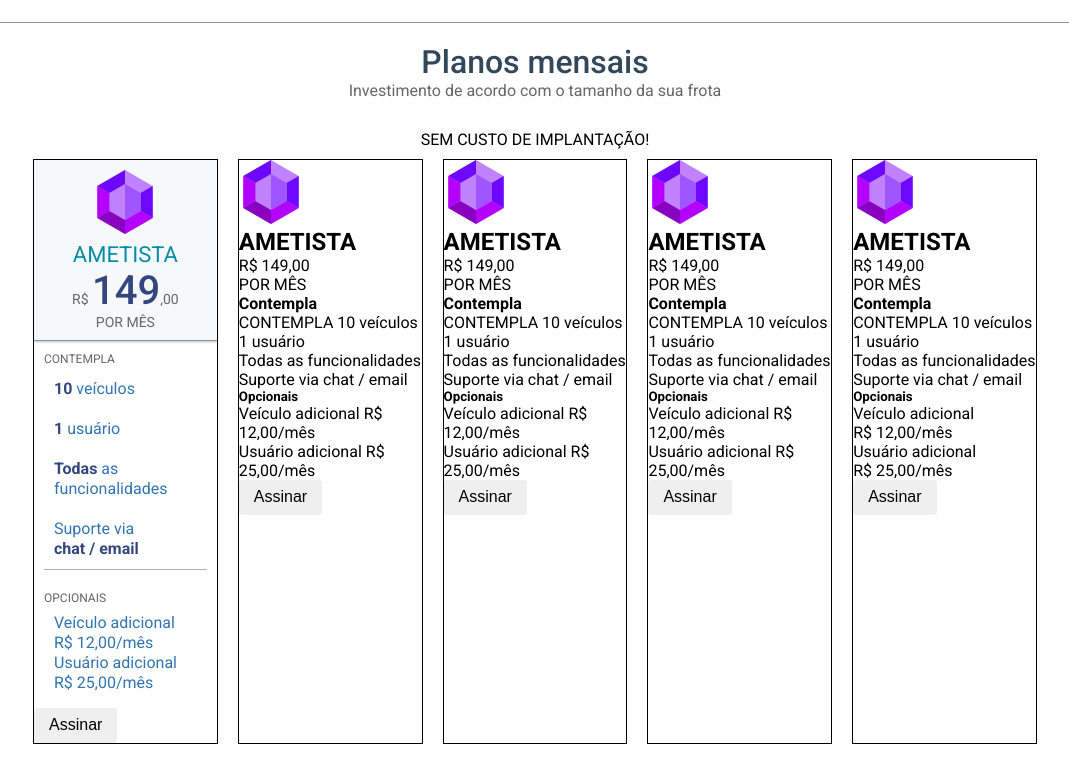
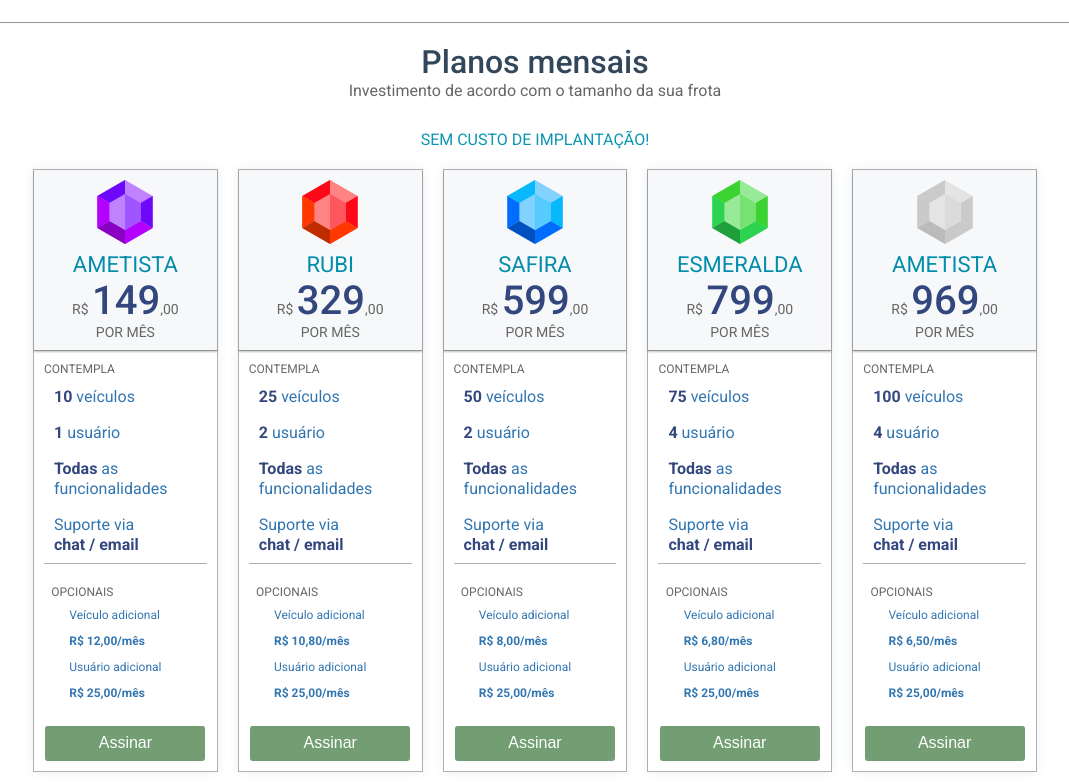
Before and after one commit to FalconiN/clone_EXP_Frota, a plain HTML site: page index.html in a window 1280 px wide. Shown: the part 1726-2508 px from the top of the page, without its empty margins (105-1174 px from the left). Before the commit the page ends 2480 px from the top, so only its background shows below. Drawn offline with Linux system fonts and the light colour scheme.

Commit message:
sessao valores

```diff
--- a/css/style.css
+++ b/css/style.css
@@ -1,5 +1,4 @@
 @import url('https://fonts.googleapis.com/css2?family=Roboto:wght@300;400;500;700&display=swap');
-
 
 *{
     margin: 0;
@@ -50,6 +49,16 @@
 
 .btn.apresentacao:hover{
     background: #54a054;
+}
+
+.btn.contratar{
+    font-size: 16px;
+    height: 35px;
+    width: 10rem;
+    color: #fff;
+    background: #739e73;
+    border-radius: 0.15rem;
+    margin: 10px 10px;
 }
 
 body{
@@ -224,6 +233,11 @@ main {
     font-weight: 400;
 }
 
+.text-title span {
+    color: rgba(0, 145, 176, 0.96);
+    margin-bottom: 10px;
+}
+
 .software {
     display: flex;
     justify-content: space-evenly;
@@ -272,18 +286,23 @@ main {
 }
 
 .conteudo {
+    display: flex;
+    flex-direction: column;
     margin: 10px;
+    box-shadow: 0 0 11px #eaf0f6;
     /* padding: 10px; */
-    border: 1px solid black;
+    border: 1px solid rgb(180, 174, 174);;
+    justify-content: center;
+    align-items: center;
 }
 
 .conteudointerno {
+    width: 100%;
     padding-top: 10px;
     padding-bottom: 10px;
+    align-items: center;
     display: flex;
     flex-direction: column;
-    justify-content: center;
-    align-items: center;
     border-bottom: 1px solid rgba(102, 102, 102, 0.699);
     background-color: #f6f8f9;
     box-shadow: rgb(0 0 0 / 25%) 0px 1px 2px;
@@ -328,10 +347,15 @@ main {
     font-weight: 400;
 
 }
+
+.opcionais h4{
+    margin-left: -38px;
+}
+
 .contempla p {
     display: table;
     /* margin-top: 8px; */
-    padding: 10px 10px;
+    padding: 8px 10px;
 
 }
 
@@ -347,5 +371,7 @@ main {
 }
 
 .opcionais p {
-    padding: 5px 10px;
+    padding: 3px 0px;
+    font-size: 12px;
+    margin-left: -20px;
 }
--- a/index.html
+++ b/index.html
@@ -274,98 +274,122 @@
 
                     <div class="opcionais">
                         <h4>Opcionais</h4>
-                        <p>Veículo adicional <br>
-                            R$ 12,00/mês <br>
-                            Usuário adicional <br>
-                            R$ 25,00/mês
-                        </p>
+                        <p>Veículo adicional</p>
+                        <p><strong>R$ 12,00/mês </strong></p>
+                        <p> Usuário adicional</p>
+                        <p><strong>R$ 25,00/mês</strong></p>
+
                     </div>
 
-                    <button class="btn">Assinar</button>
+                    <button class="btn contratar">Assinar</button>
                 </div>
                 <div class="conteudo">
-                    <img src="./img/plano_ametista.png" alt="">
-                    <h2>AMETISTA</h2>
-                    <span>R$ 149,00 <br> POR MÊS</span>
+                    <div class="conteudointerno">
+                        <img src="./img/plano_rubi.png" alt="">
+                        <h2>RUBI</h2>
+                        <p>R$ <span> 329 </span>,00<br>POR MÊS</p>
+                    </div>
+                    <div class="contempla">
                         <h4>Contempla</h4>
-                    <p>CONTEMPLA
-                        10 veículos <br>
-                        1 usuário <br>
-                        Todas as funcionalidades <br>
-                        Suporte via chat / email
+                        <p>
+                            <strong>25</strong> veículos
                         </p>
+                        <p><strong>2</strong> usuário</p>
+                        <p><strong>Todas</strong> as funcionalidades</p>
+                        <p>Suporte via <strong> chat / email</strong></p>
+                    </div>
 
-                    <h5>Opcionais</h5>
-                    <p>Veículo adicional
-                        R$ 12,00/mês <br>
-                        Usuário adicional
-                        R$ 25,00/mês
-                    </p>
+                    <div class="opcionais">
+                        <h4>Opcionais</h4>
+                        <p>Veículo adicional</p>
+                        <p><strong>R$ 10,80/mês </strong></p>
+                        <p> Usuário adicional</p>
+                        <p><strong>R$ 25,00/mês</strong></p>
 
-                    <button class="btn">Assinar</button>
+                    </div>
+
+                    <button class="btn contratar">Assinar</button>
                 </div>
                 <div class="conteudo">
-                    <img src="./img/plano_ametista.png" alt="">
-                    <h2>AMETISTA</h2>
-                    <span>R$ 149,00 <br> POR MÊS</span>
+                    <div class="conteudointerno">
+                        <img src="./img/plano_safira.png" alt="">
+                        <h2>SAFIRA</h2>
+                        <p>R$ <span> 599 </span>,00<br>POR MÊS</p>
+                    </div>
+                    <div class="contempla">
                         <h4>Contempla</h4>
-                    <p>CONTEMPLA
-                        10 veículos <br>
-                        1 usuário <br>
-                        Todas as funcionalidades <br>
-                        Suporte via chat / email
+                        <p>
+                            <strong>50</strong> veículos
                         </p>
+                        <p><strong>2</strong> usuário</p>
+                        <p><strong>Todas</strong> as funcionalidades</p>
+                        <p>Suporte via <strong> chat / email</strong></p>
+                    </div>
 
-                    <h5>Opcionais</h5>
-                    <p>Veículo adicional
-                        R$ 12,00/mês <br>
-                        Usuário adicional
-                        R$ 25,00/mês
-                    </p>
+                    <div class="opcionais">
+                        <h4>Opcionais</h4>
+                        <p>Veículo adicional</p>
+                        <p><strong>R$ 8,00/mês </strong></p>
+                        <p> Usuário adicional</p>
+                        <p><strong>R$ 25,00/mês</strong></p>
 
-                    <button class="btn">Assinar</button>
+                    </div>
+
+                    <button class="btn contratar">Assinar</button>
                 </div>
                 <div class="conteudo">
-                    <img src="./img/plano_ametista.png" alt="">
-                    <h2>AMETISTA</h2>
-                    <span>R$ 149,00 <br> POR MÊS</span>
+                    <div class="conteudointerno">
+                        <img src="./img/plano_esmeralda.png" alt="">
+                        <h2>ESMERALDA</h2>
+                        <p>R$ <span> 799 </span>,00<br>POR MÊS</p>
+                    </div>
+                    <div class="contempla">
                         <h4>Contempla</h4>
-                    <p>CONTEMPLA
-                        10 veículos <br>
-                        1 usuário <br>
-                        Todas as funcionalidades <br>
-                        Suporte via chat / email
+                        <p>
+                            <strong>75</strong> veículos
                         </p>
+                        <p><strong>4</strong> usuário</p>
+                        <p><strong>Todas</strong> as funcionalidades</p>
+                        <p>Suporte via <strong> chat / email</strong></p>
+                    </div>
 
-                    <h5>Opcionais</h5>
-                    <p>Veículo adicional
-                        R$ 12,00/mês <br>
-                        Usuário adicional
-                        R$ 25,00/mês
-                    </p>
+                    <div class="opcionais">
+                        <h4>Opcionais</h4>
+                        <p>Veículo adicional</p>
+                        <p><strong>R$ 6,80/mês </strong></p>
+                        <p> Usuário adicional</p>
+                        <p><strong>R$ 25,00/mês</strong></p>
 
-                    <button class="btn">Assinar</button>
+                    </div>
+
+                    <button class="btn contratar">Assinar</button>
                 </div>
                 <div class="conteudo">
-                    <img src="./img/plano_ametista.png" alt="">
+                    <div class="conteudointerno">
+                        <img src="./img/plano_diamante.png" alt="">
                         <h2>AMETISTA</h2>
-                    <span>R$ 149,00 <br> POR MÊS</span>
+                        <p>R$ <span> 969 </span>,00<br>POR MÊS</p>
+                    </div>
+                    <div class="contempla">
                         <h4>Contempla</h4>
-                    <p>CONTEMPLA
-                        10 veículos <br>
-                        1 usuário <br>
-                        Todas as funcionalidades <br>
-                        Suporte via chat / email
+                        <p>
+                            <strong>100</strong> veículos
                         </p>
+                        <p><strong>4</strong> usuário</p>
+                        <p><strong>Todas</strong> as funcionalidades</p>
+                        <p>Suporte via <strong> chat / email</strong></p>
+                    </div>
 
-                    <h5>Opcionais</h5>
-                    <p>Veículo adicional <br>
-                        R$ 12,00/mês <br>
-                        Usuário adicional <br>
-                        R$ 25,00/mês
-                    </p>
+                    <div class="opcionais">
+                        <h4>Opcionais</h4>
+                        <p>Veículo adicional</p>
+                        <p><strong>R$ 6,50/mês </strong></p>
+                        <p> Usuário adicional</p>
+                        <p><strong>R$ 25,00/mês</strong></p>
 
-                    <button class="btn">Assinar</button>
+                    </div>
+
+                    <button class="btn contratar">Assinar</button>
                 </div>
             </div>
         </section>
```
Lines whose indentation alone changed are shown as unchanged.
